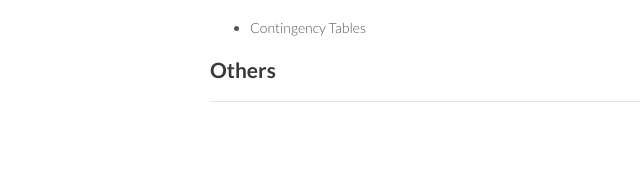
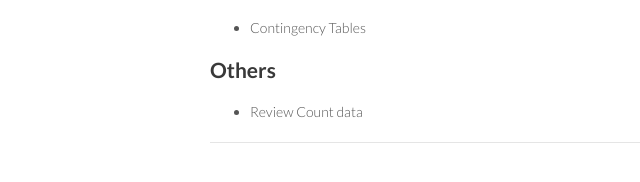
Before and after one commit to ucla-biostat-200c/2026spring, a Jekyll site: the page built from _posts/2026-04-28-week5-day1.md, in a window 1280 px wide. Shown: the part 156-338 px from the top of the page, without its empty margins (360-1000 px from the left). Built offline with Jekyll 4.4.1, drawn with Linux system fonts in a browser that asks for light colours.

Commit message:
revise posts

```diff
--- a/_posts/2026-04-28-week5-day1.md
+++ b/_posts/2026-04-28-week5-day1.md
@@ -10,3 +10,5 @@ category: biostat200Cspring2026
 
 
 ## Others
+
+* Review Count data
```
